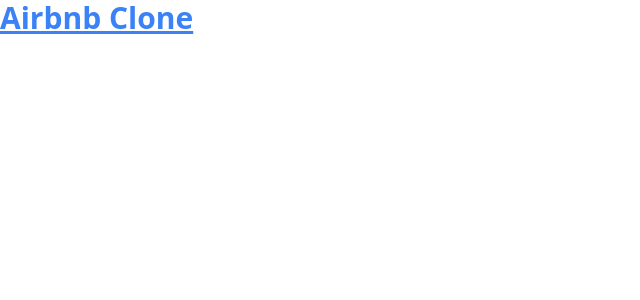
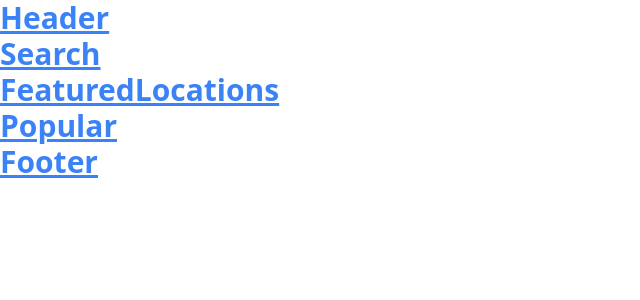
Before and after one commit to sameerthecoder94/airbnb-clone, a React (Create React App) app: page / in a window 1280 px wide. Shown: the top 300 px of the page, without its empty margins (0-640 px from the left). Built offline with nearby package versions, Linux system fonts and the light colour scheme.

Commit message:
added components for `Homepage`

```diff
--- a/src/App.tsx
+++ b/src/App.tsx
@@ -1,8 +1,10 @@
+import Homepage from './pages/Homepage';
+
 function App() {
   return (
     <div>
       <h1 className='text-3xl font-bold underline text-blue-500'>
-        Airbnb Clone
+        <Homepage />
       </h1>
     </div>
   );
--- /dev/null
+++ b/src/components/FeaturedLocations.tsx
@@ -0,0 +1,5 @@
+const FeaturedLocations = () => {
+  return <div>FeaturedLocations</div>;
+};
+
+export default FeaturedLocations;
--- /dev/null
+++ b/src/components/Footer.tsx
@@ -0,0 +1,5 @@
+const Footer = () => {
+  return <div>Footer</div>;
+};
+
+export default Footer;
--- /dev/null
+++ b/src/components/Header.tsx
@@ -0,0 +1,5 @@
+const Header = () => {
+  return <div>Header</div>;
+};
+
+export default Header;
--- /dev/null
+++ b/src/components/Hero.tsx
@@ -0,0 +1,11 @@
+import Search from '../components/Search';
+
+const Hero = () => {
+  return (
+    <div>
+      <Search />
+    </div>
+  );
+};
+
+export default Hero;
--- /dev/null
+++ b/src/components/Popular.tsx
@@ -0,0 +1,5 @@
+const Popular = () => {
+  return <div>Popular</div>;
+};
+
+export default Popular;
--- /dev/null
+++ b/src/components/Search.tsx
@@ -0,0 +1,5 @@
+const Search = () => {
+  return <div>Search</div>;
+};
+
+export default Search;
--- /dev/null
+++ b/src/pages/Homepage.tsx
@@ -0,0 +1,19 @@
+import FeaturedLocations from '../components/FeaturedLocations';
+import Footer from '../components/Footer';
+import Header from '../components/Header';
+import Hero from '../components/Hero';
+import Popular from '../components/Popular';
+
+const Homepage = () => {
+  return (
+    <div>
+      <Header />
+      <Hero />
+      <FeaturedLocations />
+      <Popular />
+      <Footer />
+    </div>
+  );
+};
+
+export default Homepage;
```
Also changed, not shown: 1 other file (tests, documents, lock files or other folders).
